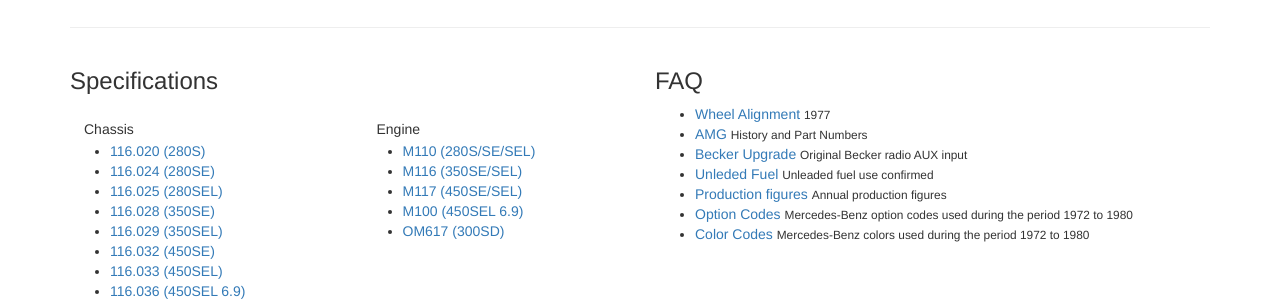
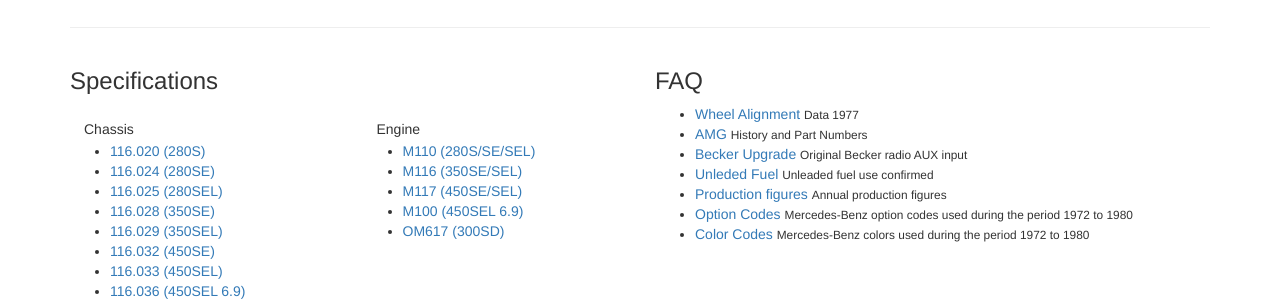
Before and after one commit to W116org/w116org.github.io, a Jekyll site: the page built from tech.html, in a window 1280 px wide. Shown: the part 1453-1754 px from the top of the page. Built offline with Jekyll 4.4.1, drawn with Linux system fonts in a browser that asks for light colours; comment, search, counter and statistics services are not loaded.

Commit message:
Update tech.html

```diff
--- a/tech.html
+++ b/tech.html
@@ -136,7 +136,7 @@
     <h3 id="faq">FAQ</h3>
     <ul>
       <li><a href="/tech/wheel_alignment/">Wheel Alignment</a>
-        <span class="small">1977</span>
+        <span class="small">Data 1977</span>
       </li>
       <li><a href="/tech/amg/">AMG</a>
         <span class="small">History and Part Numbers</span>
```
